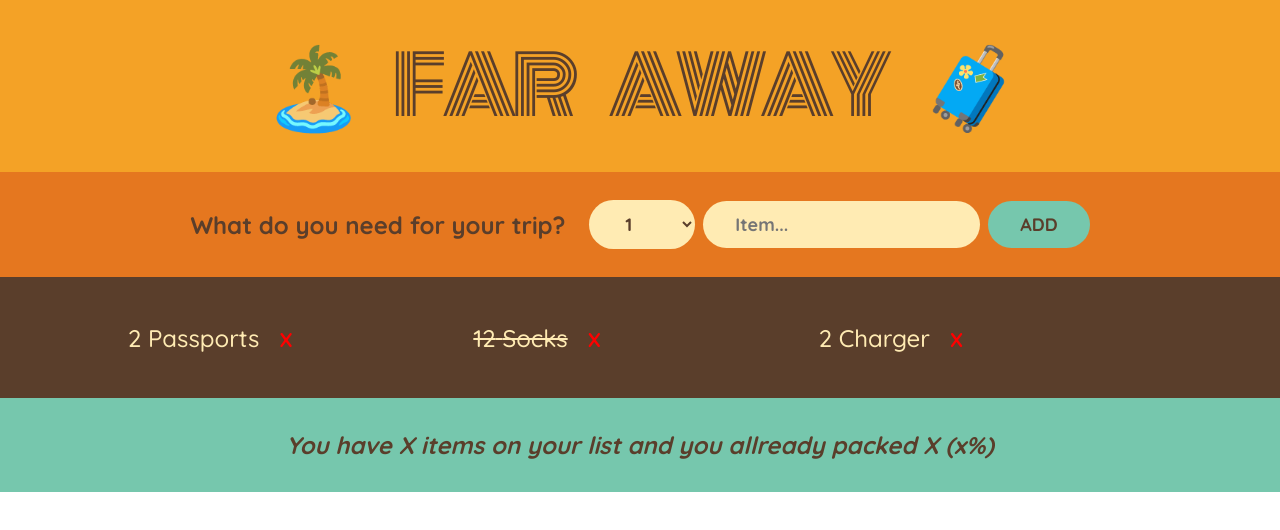
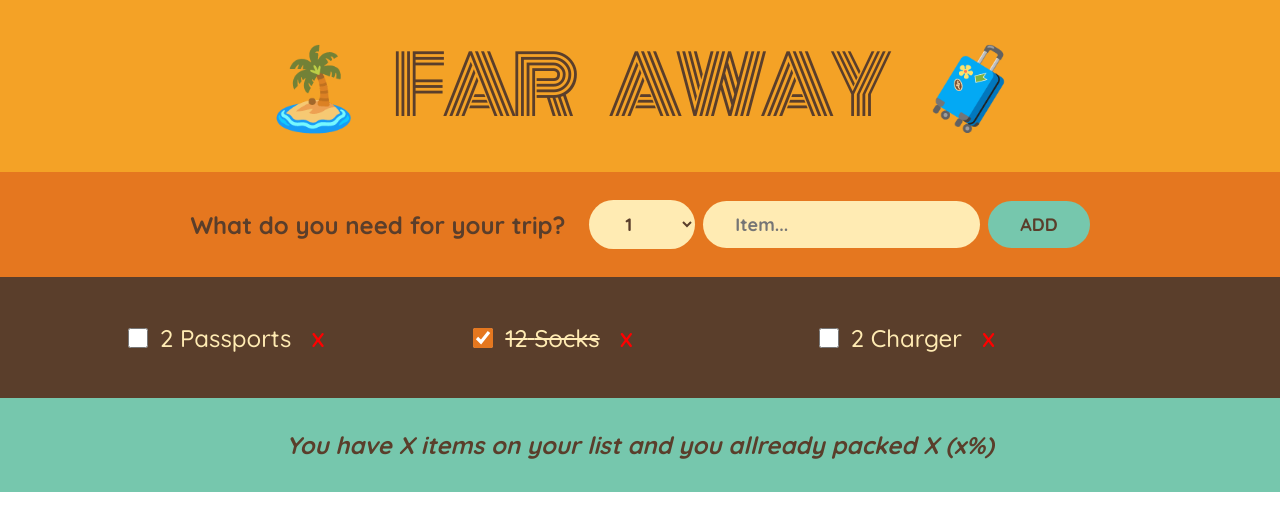
Before and after one commit to rishulpu1/travel-list, a React (Create React App) app: page / in a window 1280 px wide. Shown: the top 530 px of the page. Built offline with nearby package versions, Linux system fonts and the light colour scheme.

Commit message:
toggle item on checkbox

```diff
--- a/src/App.js
+++ b/src/App.js
@@ -16,11 +16,22 @@
   function handleDeleteItem(id) {
     setItems((items) => items.filter((item) => item.id !== id));
   }
+  function handlePackedItem(id) {
+    setItems((items) =>
+      items.map((item) =>
+        item.id === id ? { ...item, packed: !item.packed } : item
+      )
+    );
+  }
   return (
     <div className="App">
       <Logo />
       <Form onAddItem={addItemsHandler} />
-      <PackingList data={items} onDelete={handleDeleteItem} />
+      <PackingList
+        data={items}
+        onDelete={handleDeleteItem}
+        onCheckItem={handlePackedItem}
+      />
       <Stats />
     </div>
   );
--- a/src/components/Item.js
+++ b/src/components/Item.js
@@ -1,6 +1,12 @@
-function Item({ item, onDelete }) {
+function Item({ item, onDelete, onCheckItem }) {
   return (
     <li>
+      <input
+        type="checkbox"
+        value={item.packed}
+        checked={item.packed}
+        onChange={() => onCheckItem(item.id)}
+      />
       <span style={item.packed ? { textDecoration: "line-through" } : {}}>
         {item.qty} {item.description}
       </span>
--- a/src/components/PackingList.js
+++ b/src/components/PackingList.js
@@ -1,10 +1,15 @@
 import Item from "./Item";
-function PackingList({ data, onDelete }) {
+function PackingList({ data, onDelete, onCheckItem }) {
   return (
     <div className="list">
       <ul>
         {data.map((item) => (
-          <Item onDelete={onDelete} item={item} key={item.id} />
+          <Item
+            onDelete={onDelete}
+            item={item}
+            key={item.id}
+            onCheckItem={onCheckItem}
+          />
         ))}
       </ul>
     </div>
```
